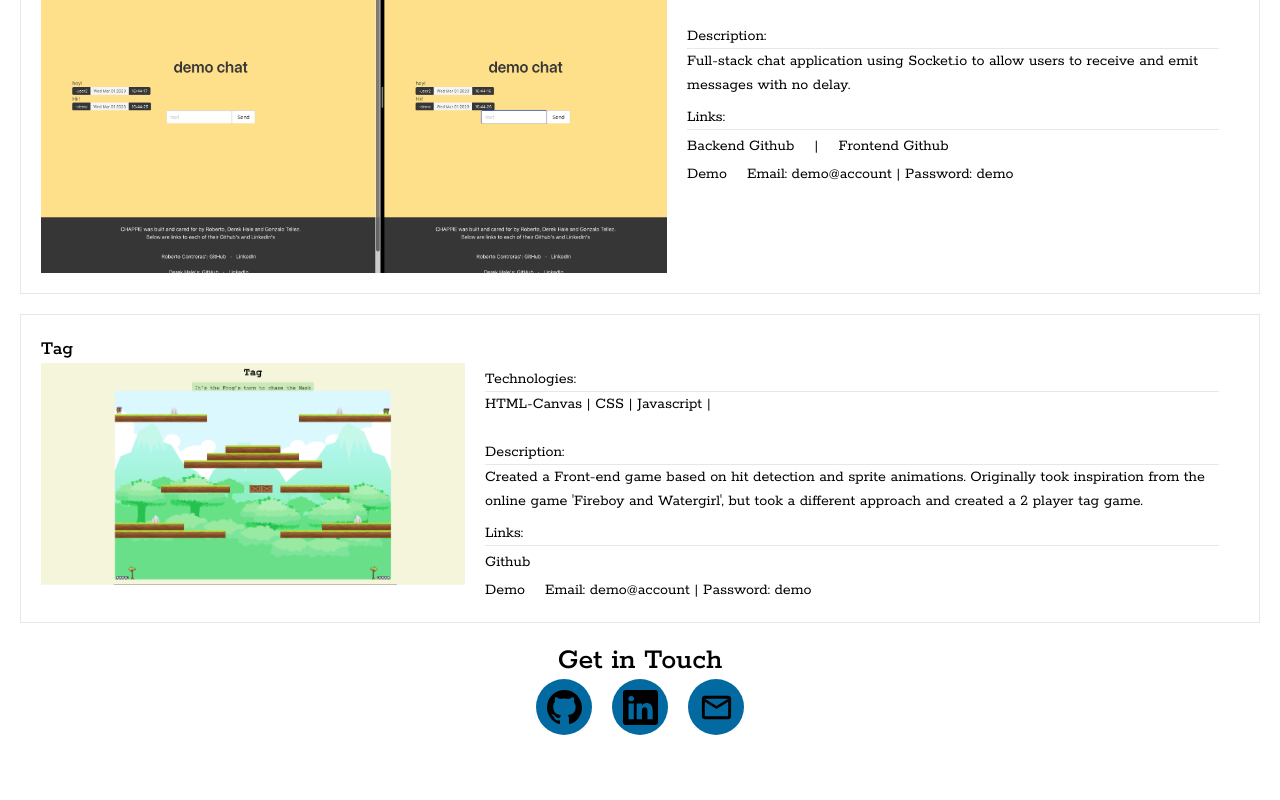
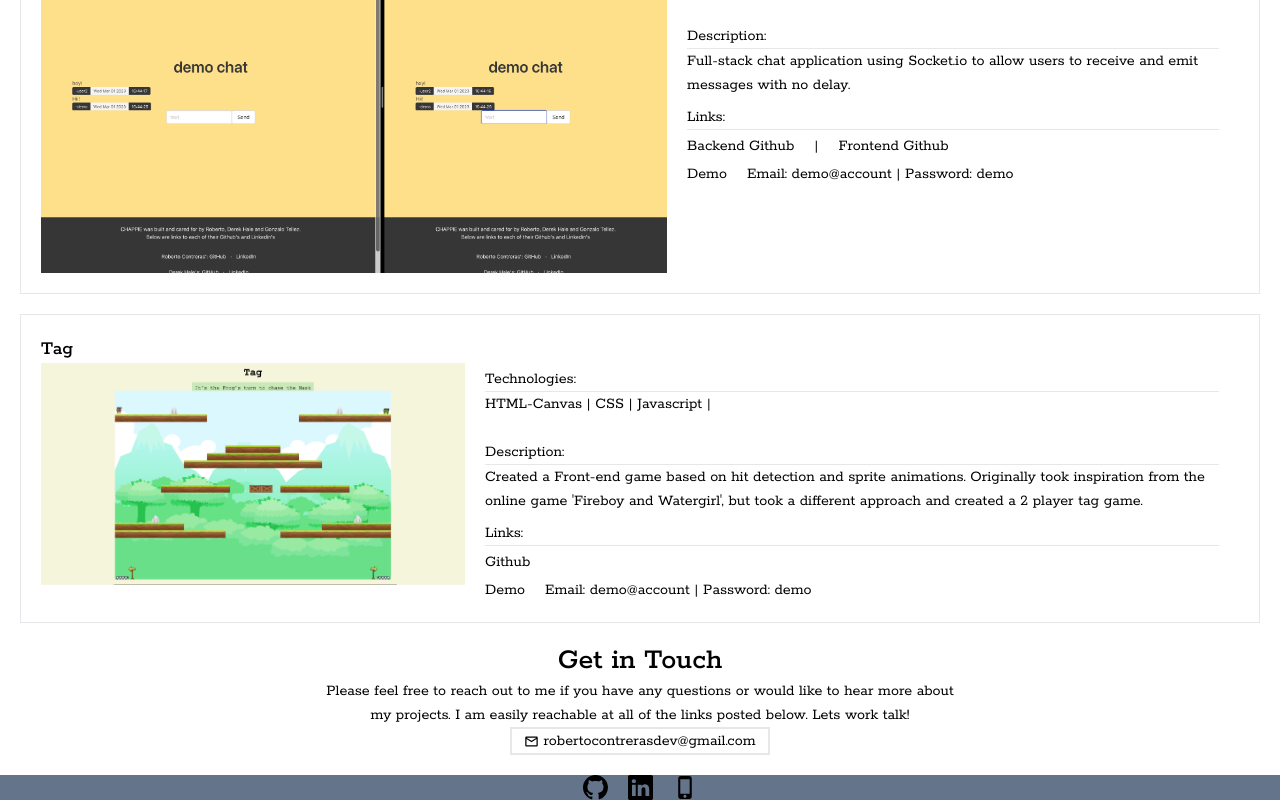
Before and after one commit to robertoooc/Roberto-Contreras-portfolio, a Next.js app: page / in a window 1280 px wide. Shown: the part 1681-2481 px from the top of the page. Before the commit the page ends 2416 px from the top, so only its background shows below. Built offline with nearby package versions, Linux system fonts and the light colour scheme.

Commit message:
fixed contact page a bit, going to start adding in color styling

```diff
--- a/components/Contact.js
+++ b/components/Contact.js
@@ -1,14 +1,28 @@
 import {VscGithubInverted} from 'react-icons/vsc'
 import {BsLinkedin} from 'react-icons/bs'
-import {MdOutlineMail} from 'react-icons/md'
+import {MdOutlineMail,MdPhoneIphone} from 'react-icons/md'
+
 export default function Contact(){
     return(
-        <div>
+        <div> {console.log('plz hire me 🙏')}
             <div className='text-center text-3xl font-medium'>Get in Touch</div>
-            <div className="flex justify-center space-x-5">
-                <div className='bg-sky-700 rounded-full w-14 h-14 grid' onClick={()=>window.open("https://github.com/robertoooc")}><VscGithubInverted size={35} className='place-self-center'/></div>
-                <div className='bg-sky-700 rounded-full w-14 h-14 grid' onClick={()=>window.open("https://www.linkedin.com/in/roberto-contreras-882737241/")}><BsLinkedin size={35} className='place-self-center'/></div>
-                <div className='bg-sky-700 rounded-full w-14 h-14 grid' onClick={()=>window.location="mailto:robertooo.c48@gmail.com"}><MdOutlineMail size={35} className='place-self-center'/></div>
+            <div className='mb-5'>
+                 <p className='text-center w-3/4 sm:w-1/2 mx-auto' >Please feel free to reach out to me if you have any questions or would like to hear more about my projects. I am easily reachable at all of the links posted below. Lets work talk!</p>
+                <div className='border-2 mx-auto w-fit'>
+                <a className='flex mx-3' href='mailto:robertocontrerasdev@gmail.com' target='_blank'>
+                    <MdOutlineMail size={15} className='place-self-center'/>
+                    <p className='place-self-center indent-1'>robertocontrerasdev@gmail.com</p>
+                </a>
+                </div>
+            </div>
+
+            <div className="flex justify-center space-x-5 bg-slate-500">
+
+                <a href='https://github.com/robertoooc' target='_blank'><VscGithubInverted size={25} className='place-self-center'/></a>
+
+                <a href='https://www.linkedin.com/in/roberto-contreras-882737241/' target='_blank'><BsLinkedin size={25} className='place-self-center'/></a>
+
+                <a href='tel:424-571-0636'><MdPhoneIphone size={25} className='place-self-center'/></a>
             </div>
         </div>
     )
--- a/pages/index.js
+++ b/pages/index.js
@@ -21,7 +21,7 @@ export default function Home() {
       <div className=''>
         <About/>
         <div>
-          <div className='text-center text-3xl font-medium'>Tech Stack</div>
+          <div className='text-center text-3xl font-medium'>Skills</div>
           <TechStack/>
           <div className='text-center text-3xl font-medium'>Projects</div>
           <Projects project={typingTestApp}/>
```
